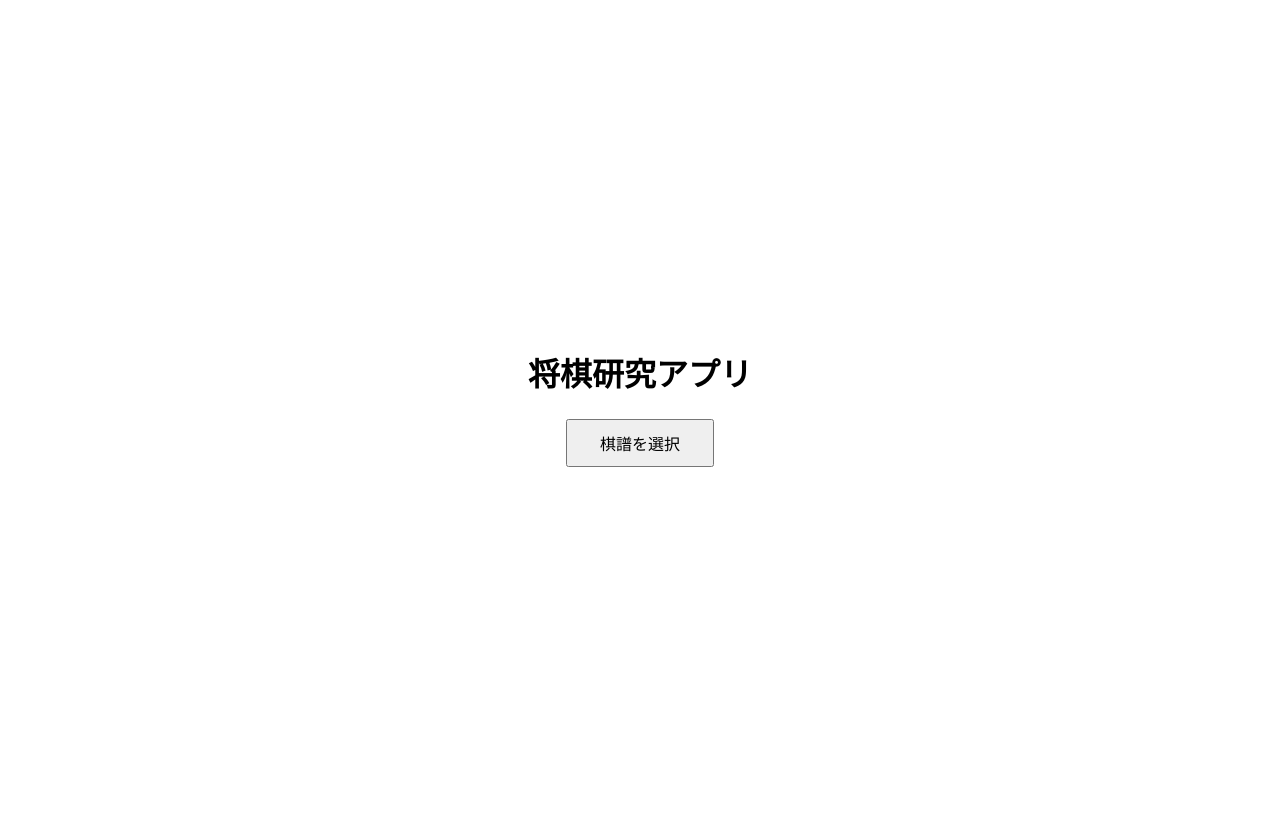
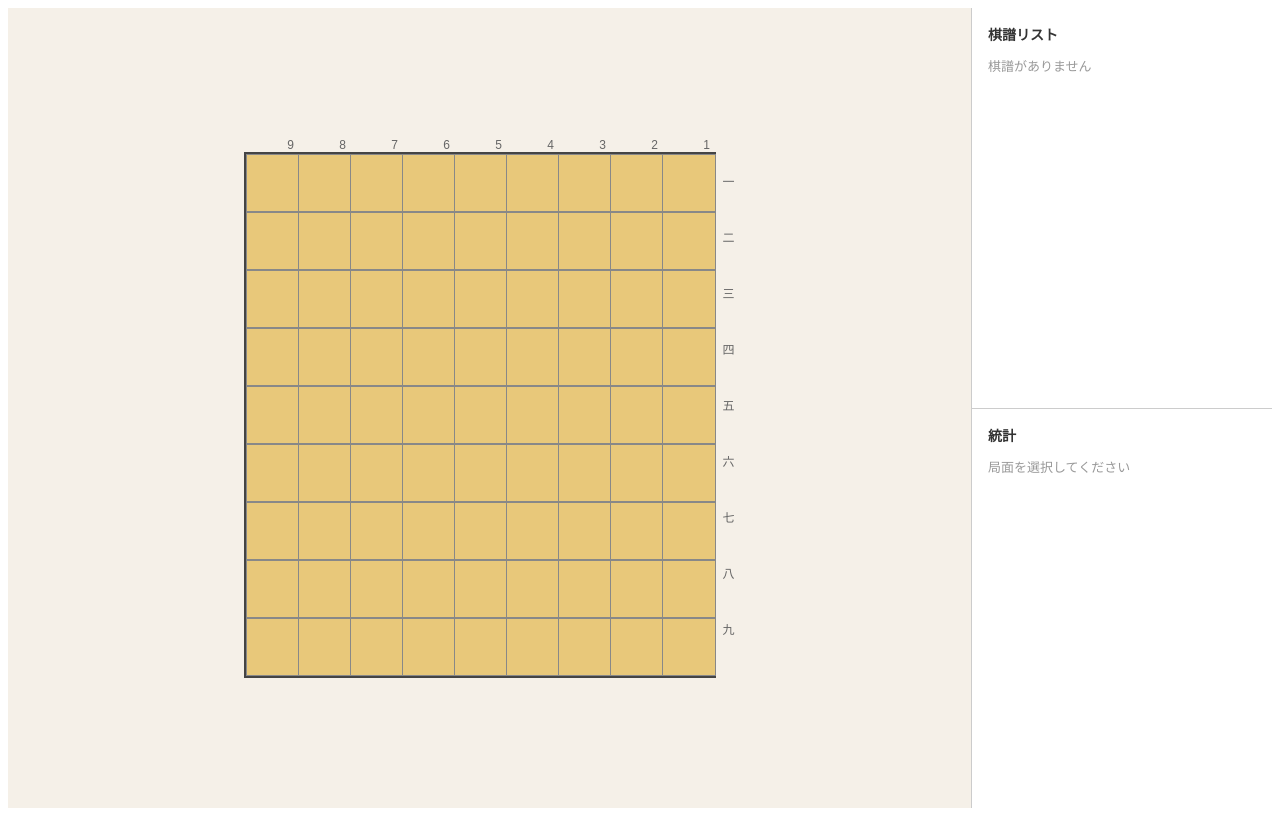
Before and after one commit to Masahiro-Tanaka12/shogi-study, a React (Vite) app: page / in a window 1280 px wide. Built offline with nearby package versions, Linux system fonts and the light colour scheme.

Commit message:
Initial UI Implementation

```diff
--- a/src/renderer/src/App.tsx
+++ b/src/renderer/src/App.tsx
@@ -1,5 +1,3 @@
-import { useState } from 'react'
-
 declare global {
   interface Window {
     api: {
@@ -8,39 +6,52 @@ declare global {
   }
 }
 
+const COLS = ['9', '8', '7', '6', '5', '4', '3', '2', '1']
+const ROWS = ['一', '二', '三', '四', '五', '六', '七', '八', '九']
+
+function ShogiBoard(): JSX.Element {
+  return (
+    <div style={{ userSelect: 'none' }}>
+      <div style={{ display: 'flex', paddingLeft: '20px' }}>
+        {COLS.map(c => (
+          <div key={c} style={{ width: '52px', textAlign: 'center', fontSize: '12px', color: '#666' }}>
+            {c}
+          </div>
+        ))}
+      </div>
+      <div style={{ display: 'flex' }}>
+        <div style={{ display: 'grid', gridTemplateColumns: 'repeat(9, 52px)', border: '2px solid #444' }}>
+          {Array.from({ length: 81 }, (_, i) => (
+            <div key={i} style={{ width: '52px', height: '56px', border: '1px solid #888', background: '#e8c87a' }} />
+          ))}
+        </div>
+        <div style={{ display: 'flex', flexDirection: 'column' }}>
+          {ROWS.map(r => (
+            <div key={r} style={{ height: '56px', display: 'flex', alignItems: 'center', paddingLeft: '6px', fontSize: '12px', color: '#666' }}>
+              {r}
+            </div>
+          ))}
+        </div>
+      </div>
+    </div>
+  )
+}
+
 function App(): JSX.Element {
-  const [selectedPath, setSelectedPath] = useState<string | null>(null)
   return (
-    <div
-      style={{
-        display: 'flex',
-        justifyContent: 'center',
-        alignItems: 'center',
-        height: '100vh',
-        margin: 0,
-        fontFamily: "'Hiragino Kaku Gothic ProN', 'Yu Gothic', sans-serif"
-      }}
-    >
-      <div style={{ display: 'flex', flexDirection: 'column', alignItems: 'center', gap: '24px' }}>
-        <h1 style={{ margin: 0 }}>将棋研究アプリ</h1>
-        <button
-          onClick={async () => {
-            const path = await window.api.selectKifuFile()
-            setSelectedPath(path)
-          }}
-          style={{
-            padding: '10px 32px',
-            fontSize: '16px',
-            cursor: 'pointer'
-          }}
-        >
-          棋譜を選択
-        </button>
-        {selectedPath && (
-          <p style={{ fontSize: '14px', color: '#555', wordBreak: 'break-all', maxWidth: '600px' }}>
-            {selectedPath}
-          </p>
-        )}
+    <div style={{ display: 'flex', height: '100vh', fontFamily: "'Hiragino Kaku Gothic ProN', 'Yu Gothic', sans-serif", overflow: 'hidden' }}>
+      <div style={{ flex: '1 1 auto', display: 'flex', alignItems: 'center', justifyContent: 'center', background: '#f5f0e8' }}>
+        <ShogiBoard />
+      </div>
+      <div style={{ width: '300px', flexShrink: 0, display: 'flex', flexDirection: 'column', borderLeft: '1px solid #ccc', background: '#fff' }}>
+        <div style={{ flex: 1, padding: '16px', borderBottom: '1px solid #ccc', overflow: 'auto' }}>
+          <h3 style={{ margin: '0 0 12px', fontSize: '14px', color: '#333' }}>棋譜リスト</h3>
+          <p style={{ fontSize: '13px', color: '#999', margin: 0 }}>棋譜がありません</p>
+        </div>
+        <div style={{ flex: 1, padding: '16px', overflow: 'auto' }}>
+          <h3 style={{ margin: '0 0 12px', fontSize: '14px', color: '#333' }}>統計</h3>
+          <p style={{ fontSize: '13px', color: '#999', margin: 0 }}>局面を選択してください</p>
+        </div>
       </div>
     </div>
   )
```
Also changed, not shown: src/main/index.ts (+13 -1 lines).
